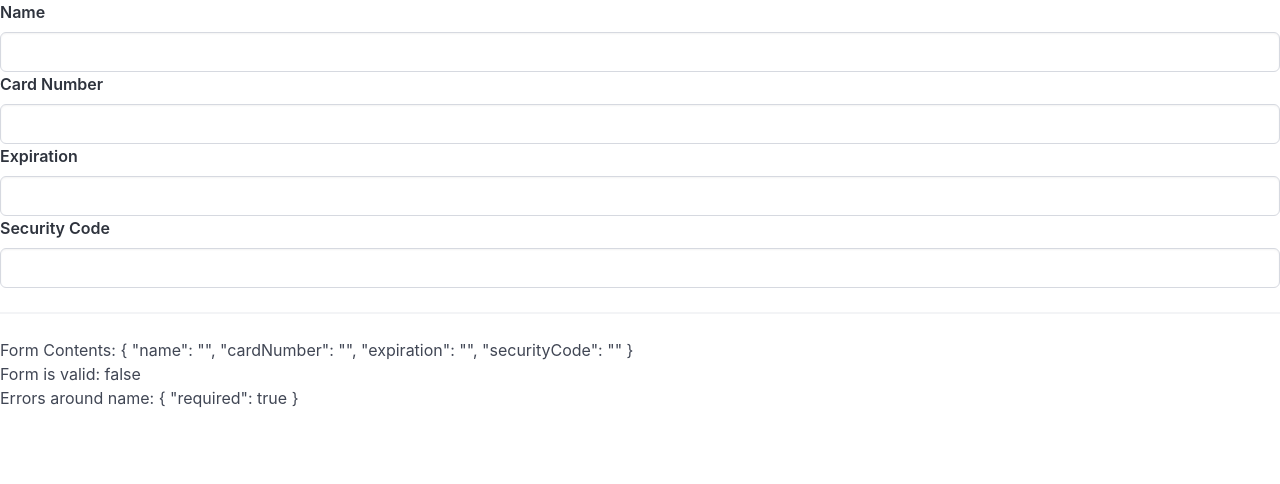
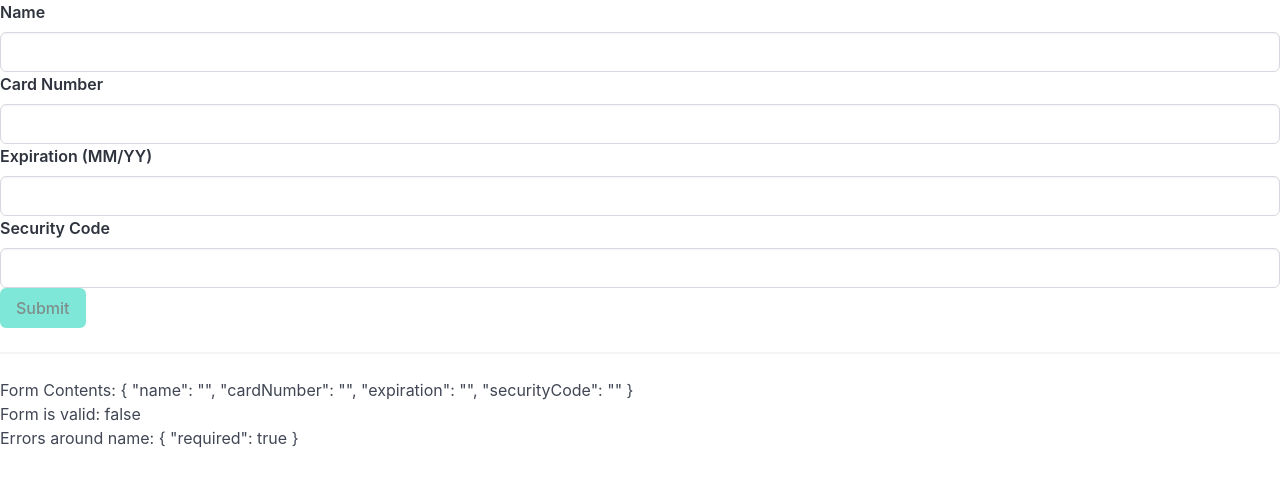
Before and after one commit to sush01/CreditCard-App, an Angular app: page / in a window 1280 px wide. Shown: the top 484 px of the page. Built offline with nearby package versions, Linux system fonts and the light colour scheme.

Commit message:
create class name Dateformcontrol and handle submission

```diff
--- a/src/app/card-form/card-form.component.html
+++ b/src/app/card-form/card-form.component.html
@@ -1,8 +1,10 @@
-<form [formGroup]="cardForm" >
+<form [formGroup]="cardForm" (ngSubmit)="onSubmit()">
   <app-input label ="Name" [control]="cardForm.controls.name" ></app-input>
   <app-input label ="Card Number" [control]="cardForm.controls.cardNumber" ></app-input>
-  <app-input label ="Expiration" [control]="cardForm.controls.expiration" ></app-input>
+  <app-input label ="Expiration (MM/YY)" [control]="cardForm.controls.expiration" ></app-input>
   <app-input label ="Security Code" [control]="cardForm.controls.securityCode" ></app-input>
+
+  <button class="button is-primary"  [disabled]="cardForm.invalid" type="submit">Submit </button>
 
 
 </form>
--- a/src/app/card-form/card-form.component.ts
+++ b/src/app/card-form/card-form.component.ts
@@ -15,13 +15,26 @@ export class CardFormComponent {
 
   cardForm = new FormGroup({
     name: new FormControl('', [Validators.required,Validators.minLength(3)]),
-    cardNumber: new FormControl(''),
-    expiration: new FormControl(''),
-    securityCode: new FormControl('')
+    cardNumber: new FormControl('',
+      [Validators.required,
+      Validators.minLength(16),
+      Validators.maxLength(16)
+    ]),
+    expiration: new FormControl('', [Validators.required, Validators.pattern(/^(0[1-9]|1[0-2])\/\d{2}$/)]),
+    securityCode: new FormControl('',[
+      Validators.required,
+      Validators.minLength(3),
+      Validators.maxLength(3)
+    ]
+    )
   });
 
   constructor(){
 
   }
 
+  onSubmit(){
+    console.log('Form was submitted');
+  }
+
 }
--- a/src/app/input/input.component.html
+++ b/src/app/input/input.component.html
@@ -19,7 +19,7 @@
       </div>
       <div class="help is-danger" *ngIf="control.errors?.['maxlength']">
         Value you entered is
-        {{control.value['maxlength']?.actualLength}}
+        {{control.value.length}}
         characters long, but it must be at least
         {{control.errors?.['maxlength']?.requiredLength}}
         characters
```
Also changed, not shown: src/app/date-form-control.ts (added, +8 -0 lines), 1 other file (tests, documents, lock files or other folders).
